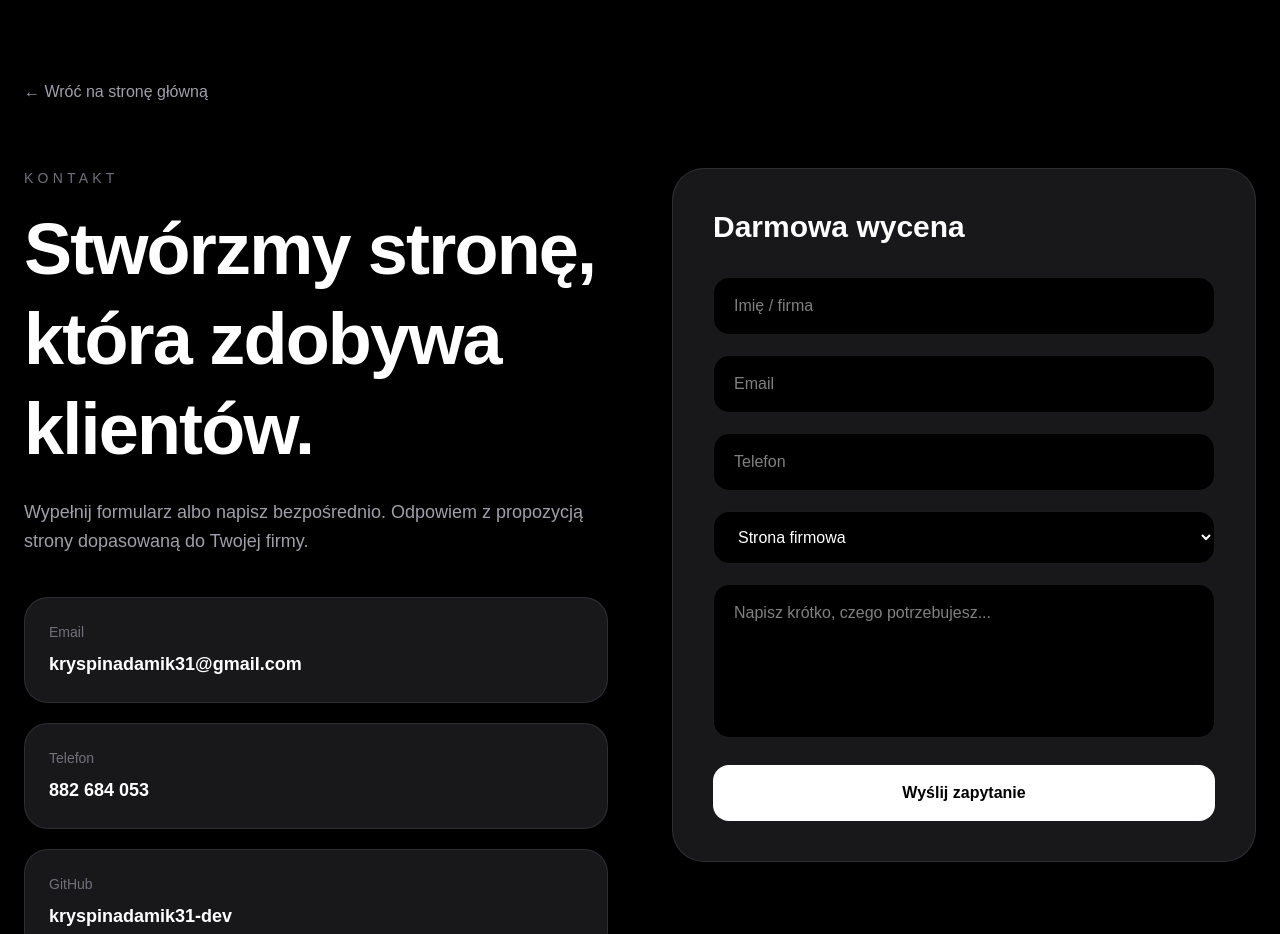
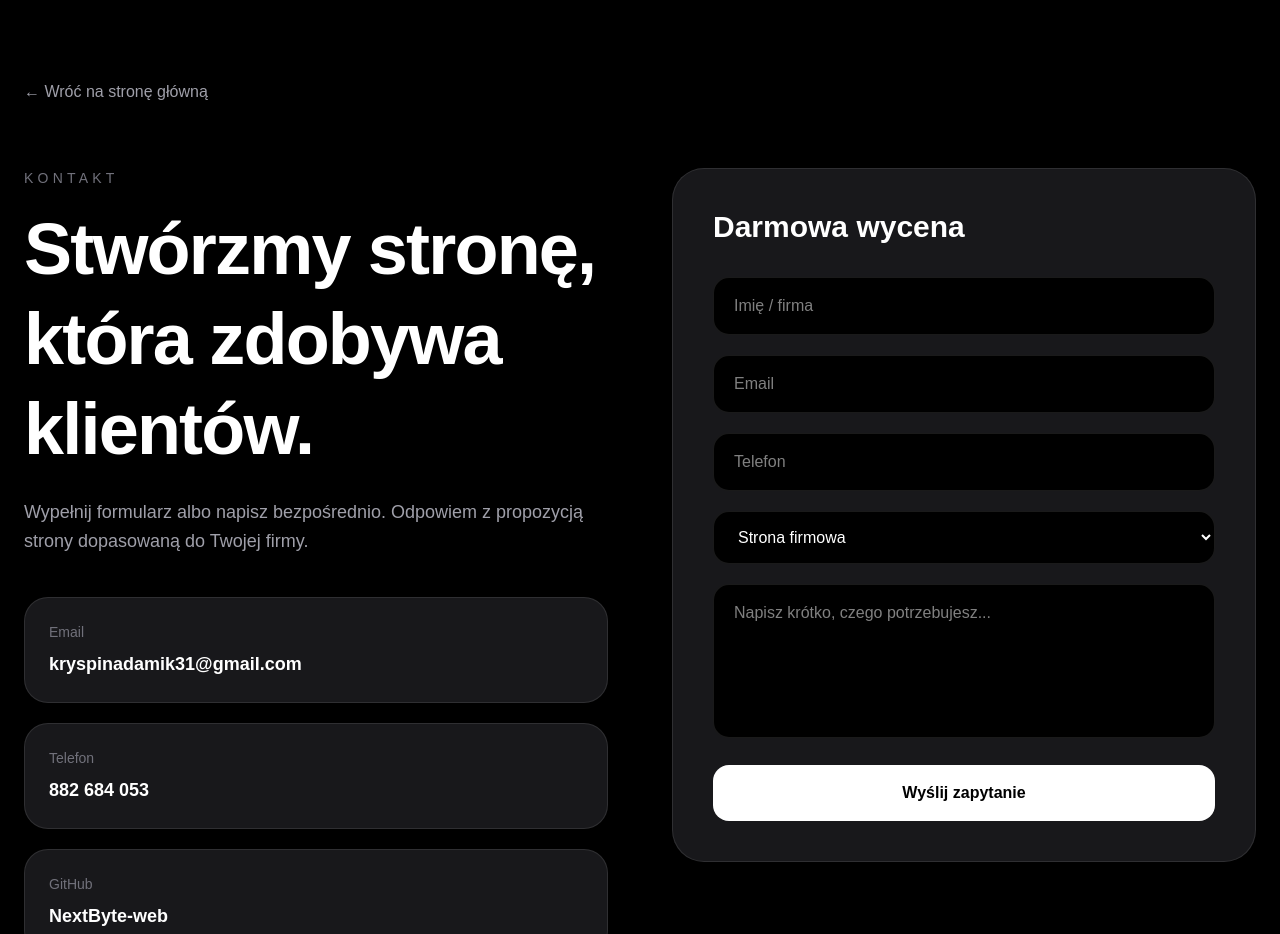
Before and after one commit to kryspinadamik31-dev/Portfolio, a Next.js app: page /kontakt in a window 1280 px wide. Shown: the top 934 px of the page. Built offline with nearby package versions, Linux system fonts and the light colour scheme.

Commit message:
fix socials section

```diff
--- a/app/kontakt/page.jsx
+++ b/app/kontakt/page.jsx
@@ -41,11 +41,11 @@ export default function KontaktPage() {
               <div className="bg-zinc-900 border border-white/10 rounded-3xl p-6">
                 <p className="text-zinc-500 text-sm">GitHub</p>
                 <a
-                  href="https://github.com/kryspinadamik31-dev"
+                  href="https://github.com/NextByte-web"
                   target="_blank"
                   className="block mt-2 text-lg font-semibold"
                 >
-                  kryspinadamik31-dev
+                  NextByte-web
                 </a>
               </div>
             </div>
--- a/app/page.tsx
+++ b/app/page.tsx
@@ -329,7 +329,7 @@ export default function PortfolioWebsite() {
                   {
                     name: "GitHub",
                     icon: "https://cdn.simpleicons.org/github/ffffff",
-                    href: "https://github.com/kryspinadamik31-dev",
+                    href: "https://github.com/NextByte-web",
                     glow: "hover:shadow-zinc-500/20",
                   },
                 ].map((social) => (
```
